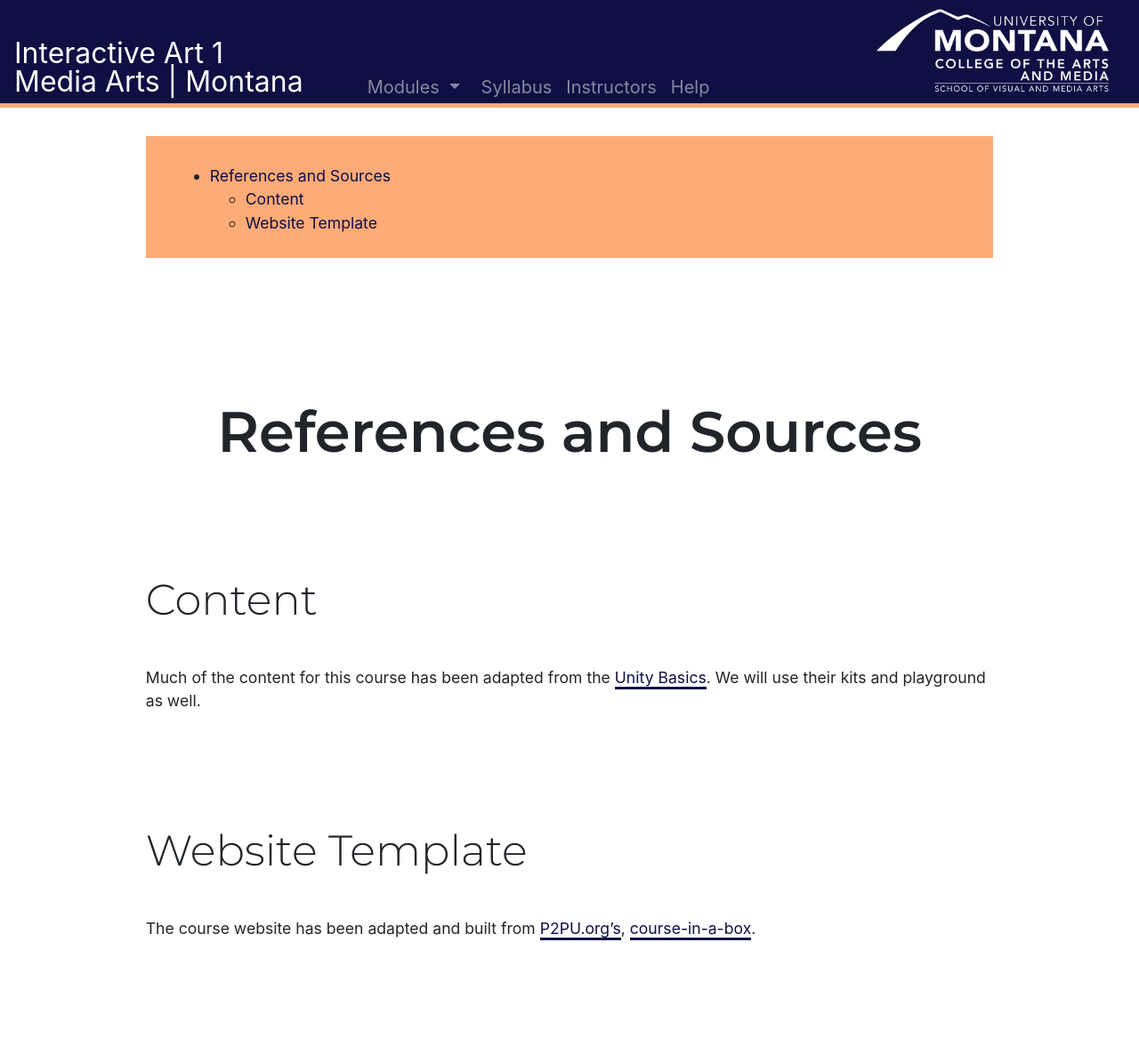
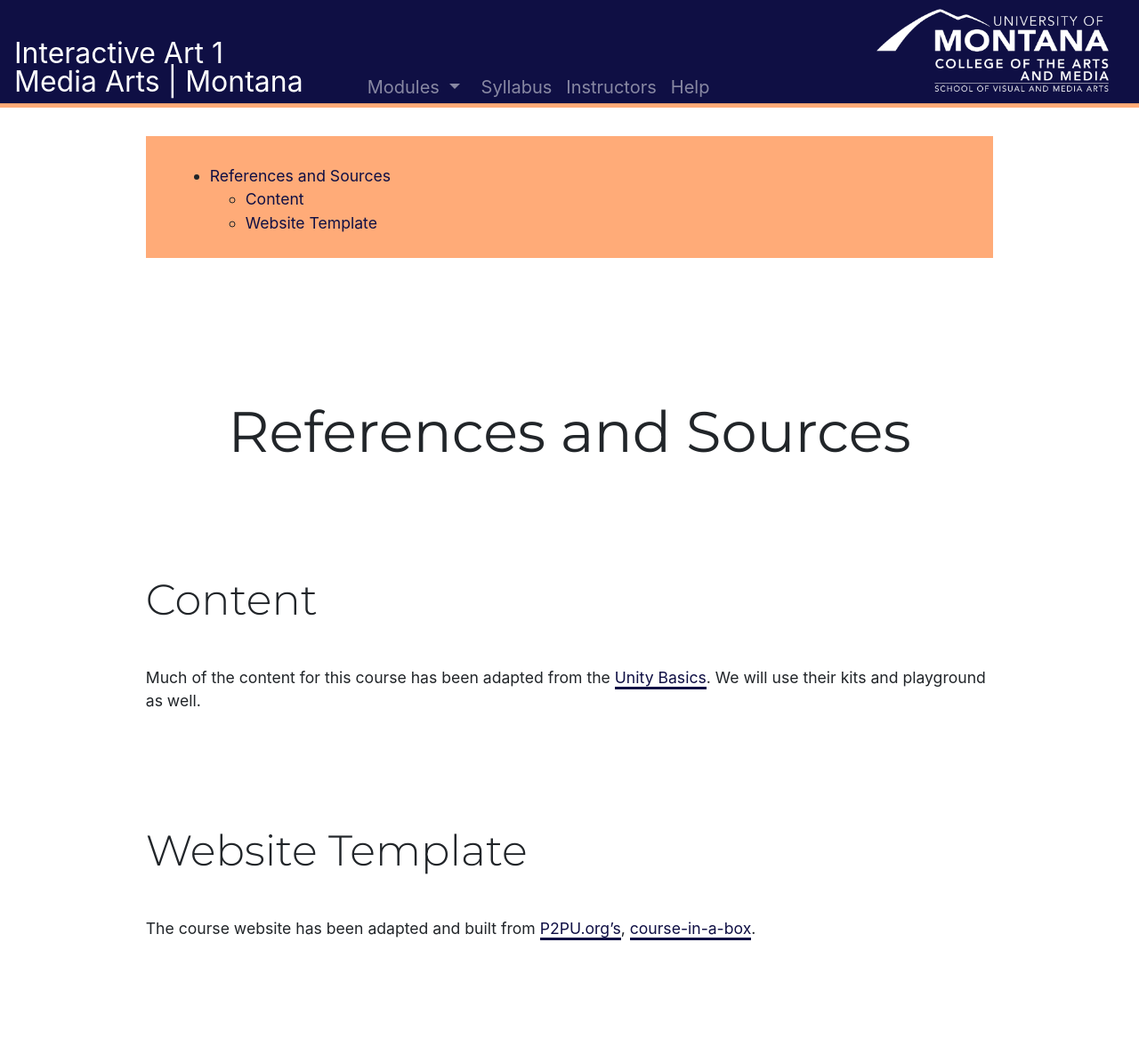
Before and after one commit to Montana-Media-Arts/340-interactive-art, a Jekyll site: the page built from modules/references/_posts/2017-01-02-references.md, in a window 1280 px wide. Shown: the whole page at 89% size. Built offline with Jekyll 4.4.1, drawn with Linux system fonts in a browser that asks for light colours; nearby versions of some CDN libraries.

Commit message:
updates from 245 work

```diff
--- a/_layouts/course_page.html
+++ b/_layouts/course_page.html
@@ -56,7 +56,7 @@ layout: base
             {% endif %}
 
             {% if page.toc != false %}
-            <div class="toc">{% include toc.html html=content %}</div>
+            <div class="toc">{% include toc.html html=content h_max=3 %}</div>
             {% endif %}
 
             {{ content }}
--- a/_sass/_common.scss
+++ b/_sass/_common.scss
@@ -65,7 +65,7 @@ h1 {
 	margin-top: $spacer * 10;
 	margin-bottom: $spacer * 3;
 	text-align: center;
-    font-weight: 600;
+    font-weight: 400;
 }
 
 h2, h3, h4 {
@@ -129,6 +129,10 @@ h2, h3, h4 {
             }
         }
     }
+}
+
+.toc + p {
+    margin-top: 2rem;
 }
 
 table {
@@ -203,6 +207,7 @@ blockquote {
 .content p img {
 	display: block;
 	margin: auto;
+    margin-bottom: 4rem;
 }
 
 
@@ -222,8 +227,8 @@ blockquote {
         border-bottom: 0px;
 	}
 
-	h2 {
-		font-size: $h2-font-size * 0.6;
+	h4 {
+		font-size: $h2-font-size * 0.5;
         margin-bottom: 1rem;
 	}
 
--- a/_sass/_nav.scss
+++ b/_sass/_nav.scss
@@ -129,7 +129,7 @@
 }
 .nav-link{
     padding: 0;
-    color: $brand-compliment-2;
+    // color: $brand-compliment-2;
 }
 
 
```
Also changed, not shown: index.html (deleted, +0 -34 lines).
